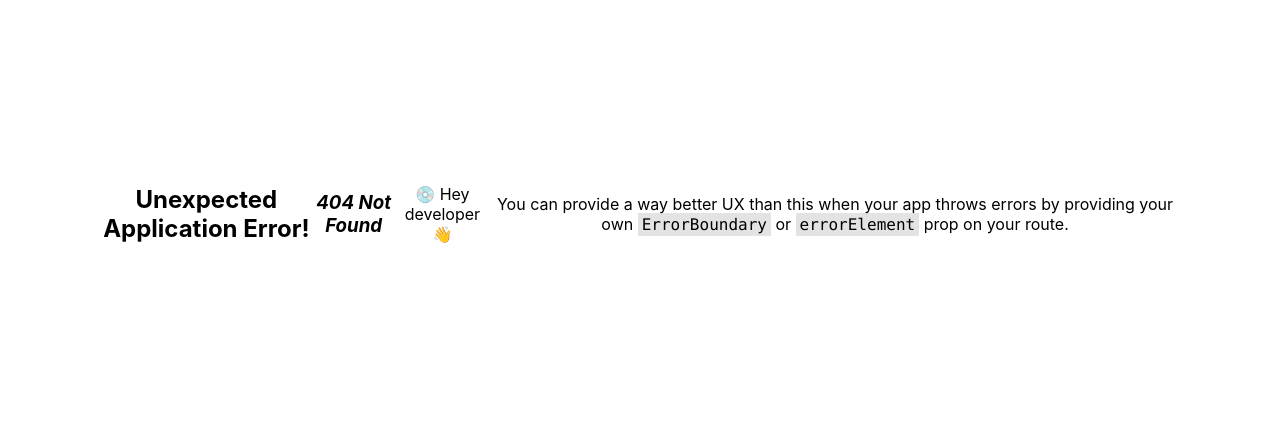
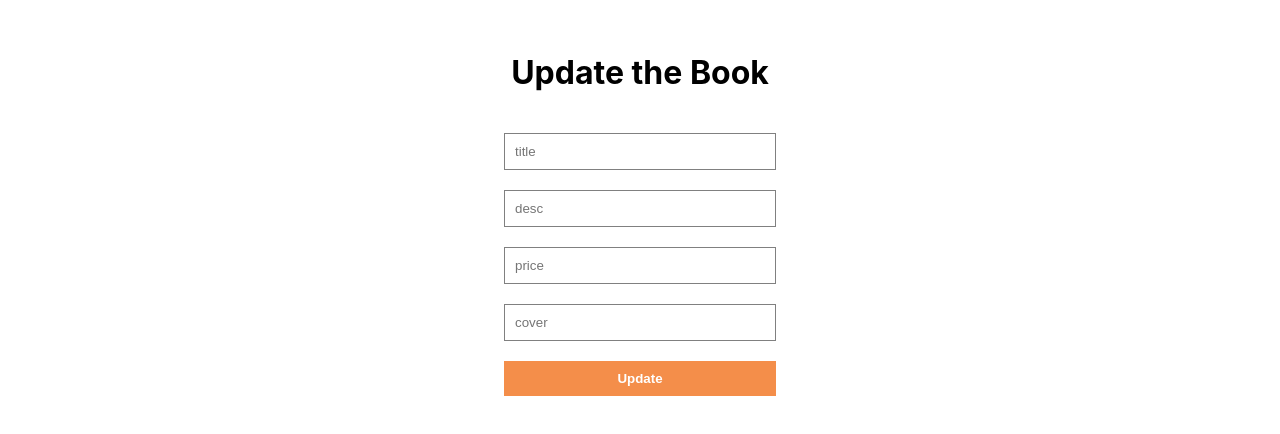
Before and after one commit to Damith08/library, a React (Create React App) app: page /update/1 in a window 1280 px wide. Before the commit this address had no page. Shown: the part 186-620 px from the top of the page. Built offline with nearby package versions, Linux system fonts and the light colour scheme.

Commit message:
feat: update data

```diff
--- a/src/App.js
+++ b/src/App.js
@@ -29,7 +29,7 @@
     ),
   },
   {
-    path: "/update",
+    path: "/update/:id",
     element: (
       <div>
         <Update />
--- a/src/pages/Add.js
+++ b/src/pages/Add.js
@@ -53,7 +53,9 @@
         onChange={handleChange}
         name="cover"
       ></input>
-      <button onClick={handleClick}>Add</button>
+      <button className="formButton" onClick={handleClick}>
+        Add
+      </button>
     </div>
   );
 }
--- a/src/pages/Books.js
+++ b/src/pages/Books.js
@@ -39,7 +39,9 @@
             <button className="delete" onClick={() => handleDelete(book.id)}>
               Delete
             </button>
-            <button className="update">Update</button>
+            <button className="update">
+              <Link to={`/update/${book.id}`}>Update</Link>
+            </button>
           </div>
         ))}
       </div>
--- a/src/pages/Update.js
+++ b/src/pages/Update.js
@@ -1,5 +1,66 @@
-import React from "react";
+import axios from "axios";
+import React, { useState } from "react";
+import { useLocation, useNavigate } from "react-router-dom";
 
 export default function Update() {
-  return <div>Update</div>;
+  const [book, setBook] = useState({
+    title: "",
+    desc: "",
+    price: "",
+    cover: "",
+  });
+
+  const navigate = useNavigate();
+  const location = useLocation();
+
+  const bookId = location.pathname.split("/")[2];
+
+  console.log(location.pathname.split("/")[2]);
+
+  const handleChange = (e) => {
+    setBook((prev) => ({ ...prev, [e.target.name]: e.target.value }));
+  };
+
+  const handleClick = async (e) => {
+    e.preventDefault();
+    try {
+      await axios.put("http://localhost:3001/books" + bookId, book);
+      navigate("/");
+    } catch (err) {
+      console.log(err);
+    }
+  };
+  console.log(book);
+  return (
+    <div className="form">
+      <h1>Update the Book</h1>
+      <input
+        type="text"
+        placeholder="title"
+        onChange={handleChange}
+        name="title"
+      ></input>
+      <input
+        type="text"
+        placeholder="desc"
+        onChange={handleChange}
+        name="desc"
+      ></input>
+      <input
+        type="number"
+        placeholder="price"
+        onChange={handleChange}
+        name="price"
+      ></input>
+      <input
+        type="text"
+        placeholder="cover"
+        onChange={handleChange}
+        name="cover"
+      ></input>
+      <button className="formButton" onClick={handleClick}>
+        Update
+      </button>
+    </div>
+  );
 }
--- a/src/style.css
+++ b/src/style.css
@@ -42,3 +42,24 @@
   border: 1px solid rgb(204, 204, 243);
   color: rgb(139, 139, 234);
 }
+
+.form {
+  display: flex;
+  flex-direction: column;
+  gap: 20px;
+}
+
+input {
+  width: 250px;
+  padding: 10px;
+  border: 1px solid gray;
+}
+
+.formButton {
+  border: none;
+  padding: 10px;
+  background-color: rgb(244, 142, 74);
+  color: white;
+  font-weight: bold;
+  cursor: pointer;
+}
```
